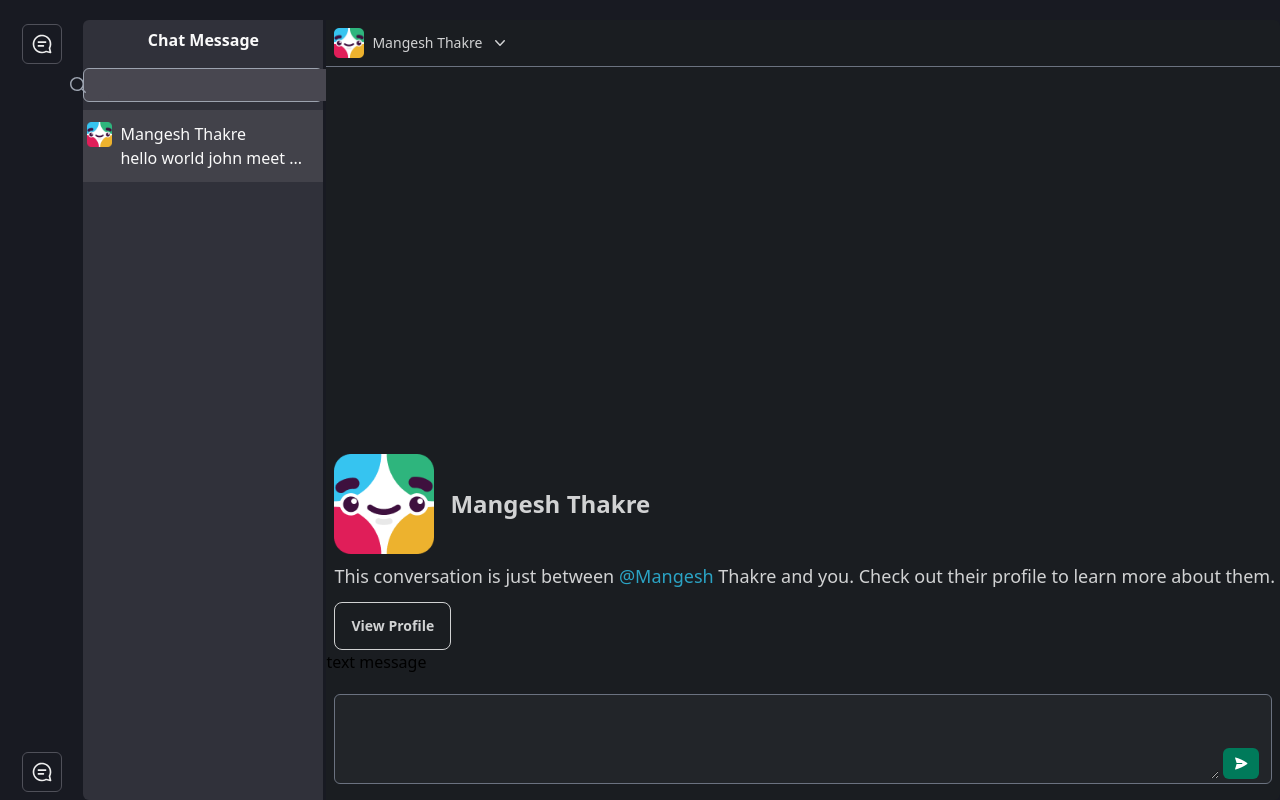
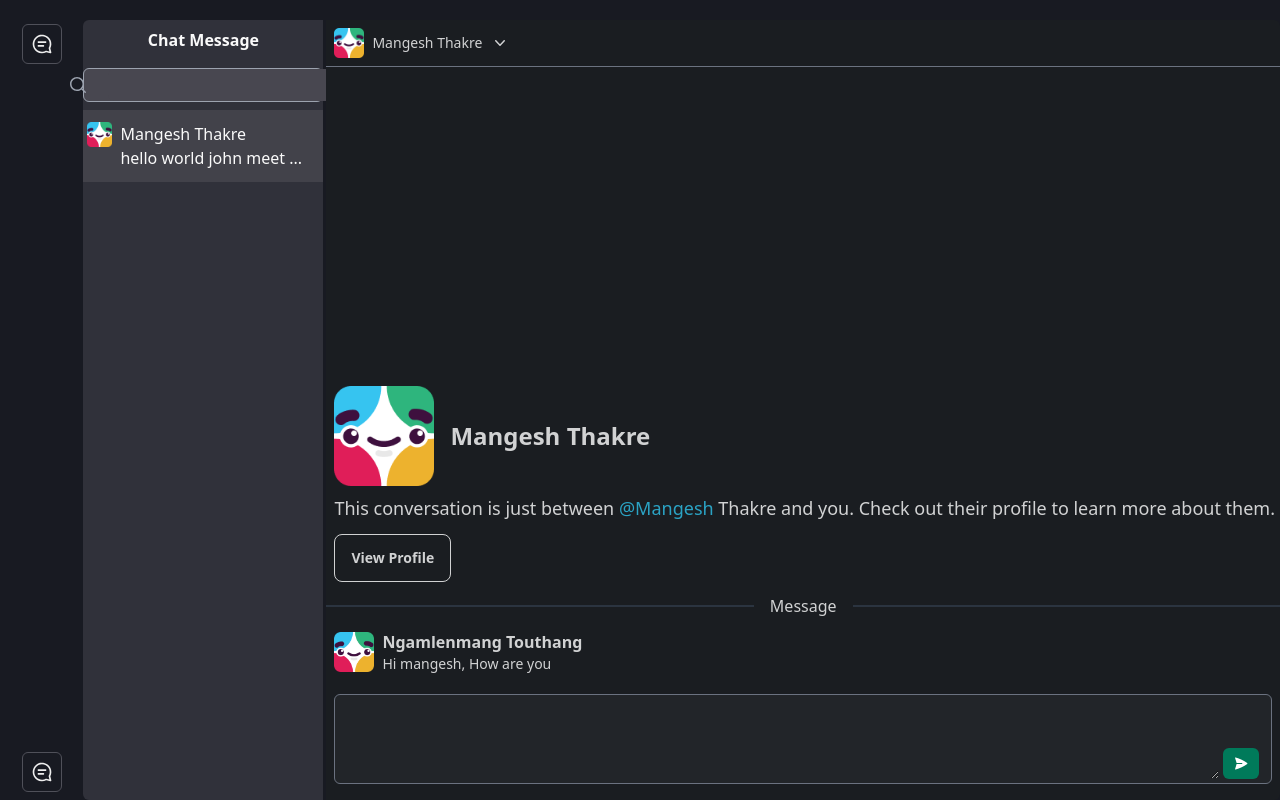
Before and after one commit to sigma-webdev/slack-pw, a React (Vite) app in the folder client/: page /chat in a window 1280 px wide. Built offline with nearby package versions, Linux system fonts and the light colour scheme; the HTML template or start-up script is replaced by a standard one.

Commit message:
feat: message container

```diff
--- a/client/src/Component/Chat.jsx
+++ b/client/src/Component/Chat.jsx
@@ -132,7 +132,19 @@ const Chat = () => {
             </button>
           </div>
 
-          <div>text message</div>
+          <div className="divider divider-neutral text-[#D1D2D3]">
+            {" "}
+            Message{" "}
+          </div>
+
+          {/* all the message will be displayed here */}
+          <div className="pl-2 text-[#D1D2D3] flex items-center gap-2">
+            <img src={userProfile} alt="User profile" width={40} />
+            <div>
+              <p className="font-semibold"> Ngamlenmang Touthang</p>
+              <p className="text-sm"> Hi mangesh, How are you</p>
+            </div>
+          </div>
 
           {/* chat section */}
           <div className="bottom-0 w-full pl-2 pr-2 mt-5 ">
```
